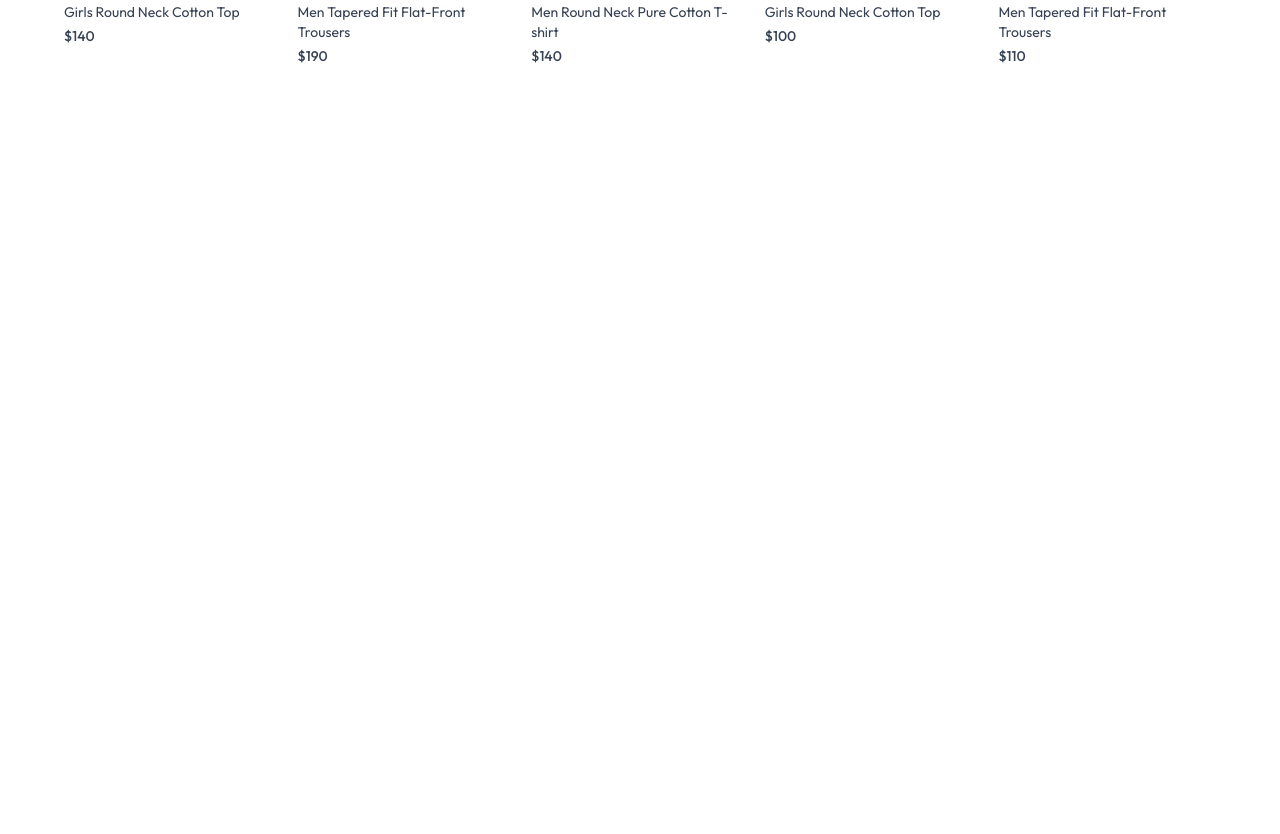
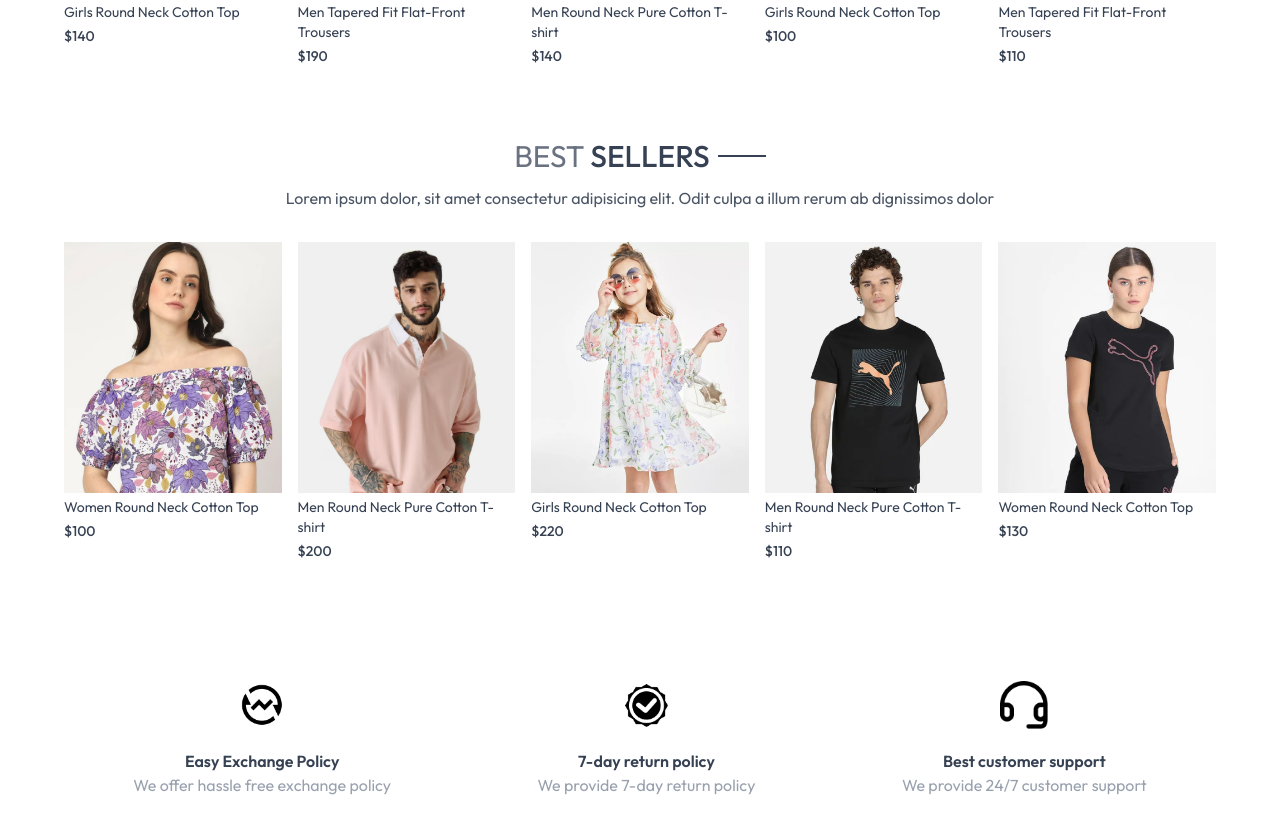
Before and after one commit to aryan-gupta-jiit/ecommerce-app, a React (Vite) app in the folder frontend/: page / in a window 1280 px wide. Shown: the part 1316-2150 px from the top of the page. Before the commit the page ends 1422 px from the top, so only its background shows below. Built offline with nearby package versions, Linux system fonts and the light colour scheme.

Commit message:
Our Policy

```diff
--- /dev/null
+++ b/frontend/src/components/BestSeller.jsx
@@ -0,0 +1,36 @@
+import React, { useEffect, useState,useContext } from 'react'
+import { ShopContext } from '../context/ShopContext'
+import Title from './Title';
+import ProductItem from './ProductItem';
+
+const BestSeller = () => {
+
+    const {products}=useContext(ShopContext)
+    const [BestSeller,setBestSeller]=useState([]);
+
+    useEffect(()=>{
+        const bestProduct=products.filter((item)=>(item.bestseller));
+        setBestSeller(bestProduct.slice(0,5));
+    },[])
+
+  return (
+    <div className='my-10'>
+        <div className='text-center text-3xl py-8'>
+            <Title text1={'BEST'} text2={'SELLERS'}/>
+            <p className='w-3/4 m-auto text-xs sm:text-sm md:text-base text-gray-600'>
+            Lorem ipsum dolor, sit amet consectetur adipisicing elit. Odit culpa a illum rerum ab dignissimos dolor
+            </p>
+        </div>
+
+        <div className='grid grid-cols-2 sm:grid-cols-3 md:grid-cols-4 lg:grid-cols-5 gap-4 gap-y-6'>
+            {
+                BestSeller.map((item,index)=>
+                    <ProductItem key={index} id={item._id} name={item.name} image={item.image} price={item.price}/>
+                )
+            }
+        </div>
+    </div>
+  )
+}
+
+export default BestSeller
--- a/frontend/src/components/Navbar.jsx
+++ b/frontend/src/components/Navbar.jsx
@@ -6,7 +6,7 @@
     const [visible,setVisible]=useState(false)
   return (
     <div className='flex items-center justify-between py-5 font-medium'>
-        <img src={assets.logo} className='w-36' alt=''/>
+        <Link to='/'><img src={assets.logo} className='w-36' alt=''/></Link>
 
         <ul className='hidden sm:flex gap-5 text-sm text-gray-700'>
             <NavLink to='/' className='flex flex-col items-center gap-1'>
--- /dev/null
+++ b/frontend/src/components/NewsletterBox.jsx
@@ -0,0 +1,9 @@
+import React from 'react'
+
+const NewsletterBox = () => {
+  return (
+    <div>NewsletterBox</div>
+  )
+}
+
+export default NewsletterBox
--- /dev/null
+++ b/frontend/src/components/OurPolicy.jsx
@@ -0,0 +1,26 @@
+import React from 'react'
+import { assets } from '../assets/assets'
+
+const OurPolicy = () => {
+  return (
+    <div className='flex flex-col sm:flex-row justify-around gap-12 sm:gap-2 text-center py-20 text-xs sm:text-sm md:text-base text-gray-700'>
+        <div className="">
+        <img src={assets.exchange_icon} alt="" className="w-12 m-auto mb-5 " />
+        <p className="font-semibold">Easy Exchange Policy</p>
+        <p className="text-gray-400">We offer hassle free exchange policy</p>
+      </div>
+      <div className="">
+        <img src={assets.quality_icon} alt="" className="w-12 m-auto mb-5 " />
+        <p className="font-semibold">7-day return policy</p>
+        <p className="text-gray-400"> We provide 7-day return policy</p>
+      </div>
+      <div className="">
+        <img src={assets.support_img} alt="" className="w-12 m-auto mb-5 " />
+        <p className="font-semibold">Best customer support</p>
+        <p className="text-gray-400">We provide 24/7 customer support </p>
+      </div>
+    </div>
+  )
+}
+
+export default OurPolicy
--- a/frontend/src/index.css
+++ b/frontend/src/index.css
@@ -14,3 +14,10 @@
     font-weight: 400;
     font-style: normal;
   }
+
+  @media (max-width:640px){
+    a.active{
+        background-color: black;
+        color: white;
+    }
+  }
--- a/frontend/src/pages/Home.jsx
+++ b/frontend/src/pages/Home.jsx
@@ -1,12 +1,16 @@
 import React from 'react'
 import Hero from '../components/Hero'
 import LatestCollection from '../components/LatestCollection'
+import BestSeller from '../components/BestSeller'
+import OurPolicy from '../components/OurPolicy'
 
 const Home = () => {
   return (
     <div>
       <Hero/>
       <LatestCollection/>
+      <BestSeller/>
+      <OurPolicy/>
     </div>
   )
 }
```
